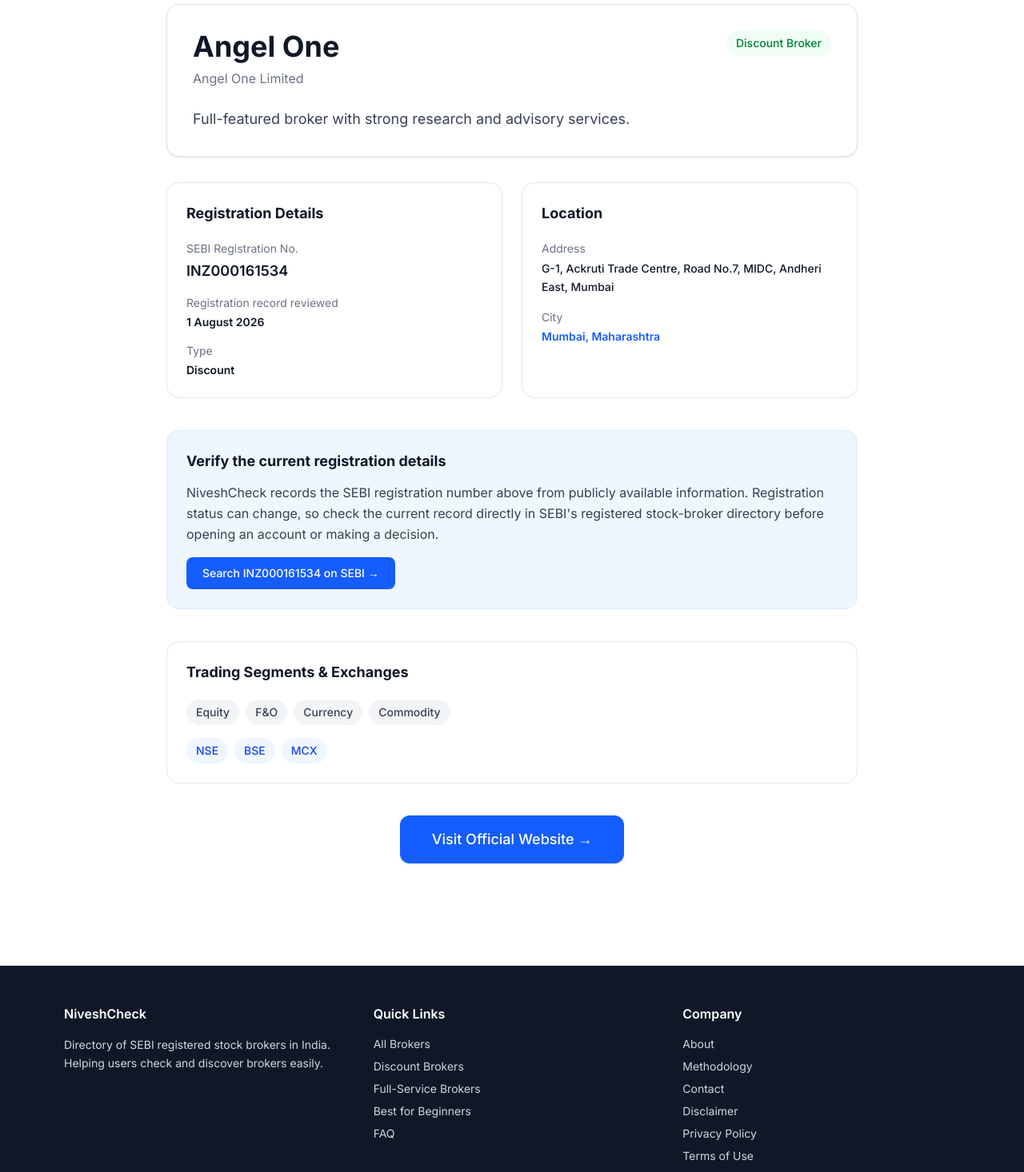
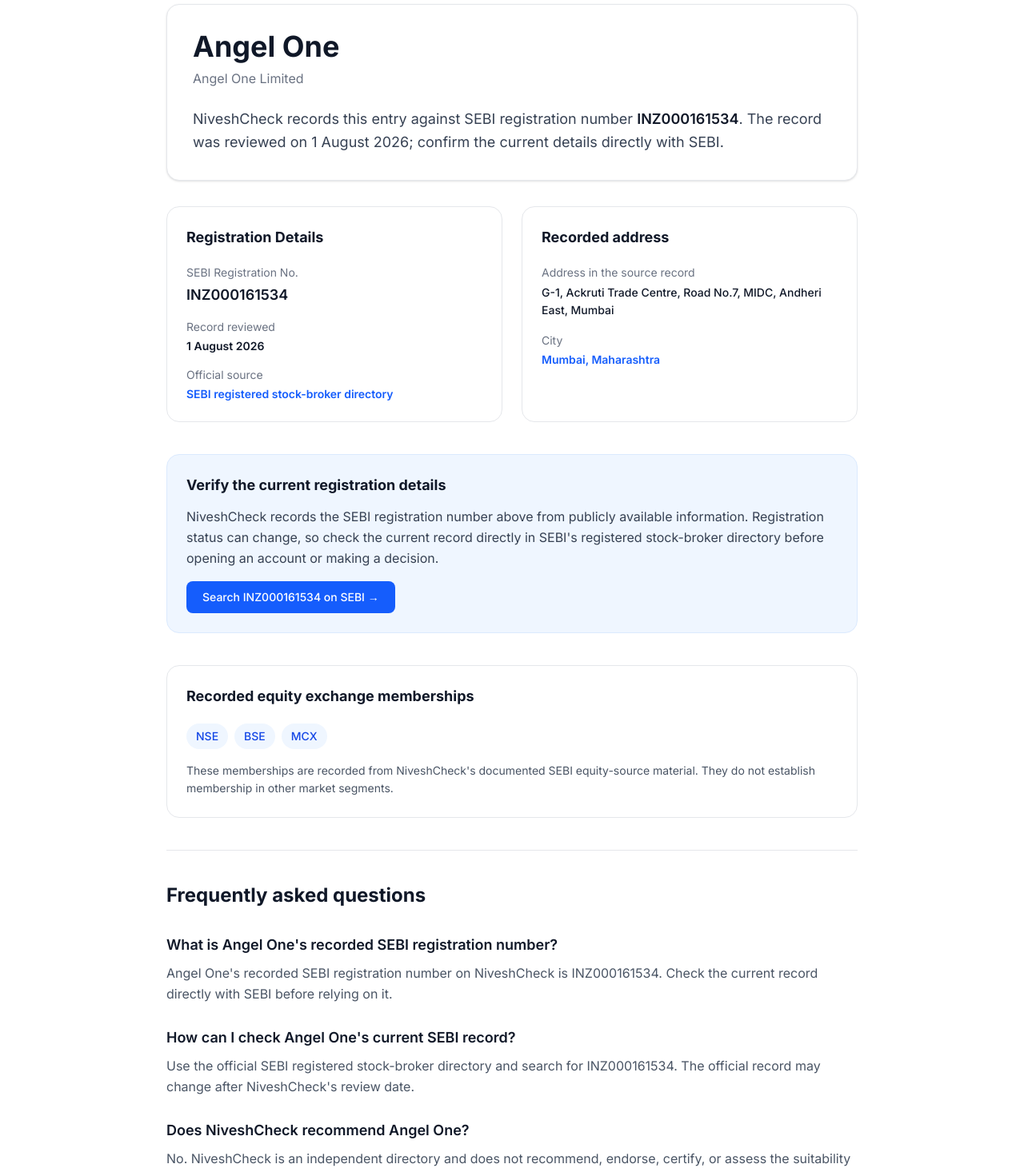
Before and after one commit to divynventures/niveshcheck, a Next.js app: page /brokers/angel-one in a window 1280 px wide. Shown: the part 160-1626 px from the top of the page at 80% size. Built offline with nearby package versions, Linux system fonts and the light colour scheme.

Commit message:
Standardize broker evidence pages

```diff
--- a/src/app/best-stock-brokers-for-beginners/page.tsx
+++ b/src/app/best-stock-brokers-for-beginners/page.tsx
@@ -1,171 +1,5 @@
-import Link from "next/link";
-import brokersData from "@/data/brokers.json";
-import { createPageMetadata } from "@/lib/metadata";
-import { Broker } from "@/lib/types";
-import BrokerCard from "@/components/BrokerCard";
-
-const brokers = brokersData as Broker[];
-
-export const metadata = createPageMetadata({
-  title: "Best Stock Brokers for Beginners in India (2026)",
-  description:
-    "Best SEBI registered stock brokers for beginners in India. Simple platforms, low charges and easy account opening.",
-  pathname: "/best-stock-brokers-for-beginners",
-});
+import { permanentRedirect } from "next/navigation";
 
 export default function BestBrokersForBeginnersPage() {
-  const beginnerFriendlyIds = [
-    "groww",
-    "zerodha",
-    "angel-one",
-    "upstox",
-    "dhan",
-    "5paisa",
-    "paytm-money",
-    "indmoney",
-    "sahi",
-    "groww-main",
-    "zerodha-main",
-    "angel-one-main",
-    "upstox-main",
-    "dhan-main",
-    "5paisa-main",
-  ];
-
-  const beginnerBrokers = beginnerFriendlyIds
-    .map((id) => brokers.find((b) => b.id === id))
-    .filter((b): b is Broker => b !== undefined);
-
-  // Remove duplicates by id
-  const uniqueBrokers = Array.from(
-    new Map(beginnerBrokers.map((b) => [b.id, b])).values()
-  );
-
-  const otherDiscount = brokers.filter(
-    (b) =>
-      b.type === "Discount" &&
-      !uniqueBrokers.some((ub) => ub.id === b.id)
-  );
-
-  const allBeginnerBrokers = [...uniqueBrokers, ...otherDiscount];
-
-  return (
-    <div className="max-w-6xl mx-auto px-4 py-12">
-      {/* Breadcrumb */}
-      <nav className="text-sm text-gray-500 mb-8">
-        <Link href="/" className="hover:text-blue-600 transition">
-          Home
-        </Link>
-        <span className="mx-2">/</span>
-        <span className="text-gray-800">Best for Beginners</span>
-      </nav>
-
-      {/* Header */}
-      <div className="mb-10">
-        <h1 className="text-3xl md:text-4xl font-bold text-gray-900 mb-5 leading-tight">
-          Best Stock Brokers for Beginners in India (2026)
-        </h1>
-
-        <div className="prose prose-gray max-w-3xl text-gray-600 leading-relaxed space-y-4">
-          <p>
-            New to the stock market? The brokers listed on this page are generally considered beginner-friendly
-            because of their simple apps, low charges, and relatively easy account opening process.
-          </p>
-          <p>
-            Always choose a SEBI registered broker and verify the registration number on the official SEBI website
-            before opening a demat account.
-          </p>
-        </div>
-      </div>
-
-      {/* Stats */}
-      <div className="bg-emerald-50 border border-emerald-100 rounded-2xl p-6 mb-12">
-        <p className="text-gray-700 text-lg">
-          <span className="font-bold text-emerald-700 text-xl">{allBeginnerBrokers.length}</span>{" "}
-          beginner-friendly brokers listed
-        </p>
-      </div>
-
-      {/* Broker List */}
-      <div className="grid grid-cols-1 md:grid-cols-2 lg:grid-cols-3 gap-6 mb-16">
-        {allBeginnerBrokers.map((broker) => (
-          <BrokerCard key={broker.id} broker={broker} />
-        ))}
-      </div>
-
-      {/* FAQ */}
-      <section className="border-t border-gray-200 pt-14">
-        <h2 className="text-2xl font-bold text-gray-900 mb-8">
-          Frequently Asked Questions
-        </h2>
-
-        <div className="space-y-8">
-          <div>
-            <h3 className="font-semibold text-lg text-gray-900 mb-2">
-              Which is the best stock broker for beginners in India?
-            </h3>
-            <p className="text-gray-600 leading-relaxed">
-              Groww and Zerodha are among the most popular choices for beginners due to their simple interfaces
-              and educational content. The best option depends on your personal preference and needs.
-            </p>
-          </div>
-
-          <div>
-            <h3 className="font-semibold text-lg text-gray-900 mb-2">
-              What should beginners look for in a stock broker?
-            </h3>
-            <p className="text-gray-600 leading-relaxed">
-              Beginners should look for easy account opening, a user-friendly app, low brokerage,
-              good customer support, and educational resources.
-            </p>
-          </div>
-
-          <div>
-            <h3 className="font-semibold text-lg text-gray-900 mb-2">
-              Are discount brokers good for beginners?
-            </h3>
-            <p className="text-gray-600 leading-relaxed">
-              Yes. Most discount brokers are well suited for beginners because of their low costs and modern platforms.
-              Always ensure the broker is SEBI registered.
-            </p>
-          </div>
-
-          <div>
-            <h3 className="font-semibold text-lg text-gray-900 mb-2">
-              Do I need a lot of money to start with a discount broker?
-            </h3>
-            <p className="text-gray-600 leading-relaxed">
-              No. Most discount brokers have low or zero account opening charges and allow you to start with small amounts.
-              Check the specific broker’s requirements before opening an account.
-            </p>
-          </div>
-        </div>
-      </section>
-
-      {/* Related Links */}
-      <section className="mt-14 pt-10 border-t border-gray-200">
-        <h2 className="text-xl font-bold text-gray-900 mb-5">Related Pages</h2>
-        <div className="flex flex-wrap gap-3">
-          <Link
-            href="/discount-stock-brokers"
-            className="px-4 py-2 bg-white border border-gray-200 rounded-lg text-sm hover:border-blue-400 transition"
-          >
-            Discount Brokers
-          </Link>
-          <Link
-            href="/full-service-stock-brokers"
-            className="px-4 py-2 bg-white border border-gray-200 rounded-lg text-sm hover:border-blue-400 transition"
-          >
-            Full-Service Brokers
-          </Link>
-          <Link
-            href="/faq"
-            className="px-4 py-2 bg-white border border-gray-200 rounded-lg text-sm hover:border-blue-400 transition"
-          >
-            FAQ
-          </Link>
-        </div>
-      </section>
-    </div>
-  );
+  permanentRedirect("/brokers");
 }
--- a/src/app/brokers/[slug]/page.tsx
+++ b/src/app/brokers/[slug]/page.tsx
@@ -41,16 +41,27 @@
 
   if (!broker) notFound();
 
-  const sebiSearchUrl =
-    broker.registrationSourceUrl ?? getSebiBrokerSearchUrl(broker.sebiRegNo);
-  const registrationReviewedAt = broker.registrationReviewedAt
-    ? new Intl.DateTimeFormat("en-IN", {
+  const sebiSearchUrl = broker.registrationSourceUrl ?? getSebiBrokerSearchUrl(broker.sebiRegNo);
+  const registrationReviewedAt = new Intl.DateTimeFormat("en-IN", {
     day: "numeric",
     month: "long",
     year: "numeric",
     timeZone: "UTC",
-      }).format(new Date(`${broker.registrationReviewedAt}T00:00:00Z`))
-    : null;
+  }).format(new Date(`${broker.registrationReviewedAt}T00:00:00Z`));
+  const faqItems = [
+    {
+      question: `What is ${broker.tradeName}'s recorded SEBI registration number?`,
+      answer: `${broker.tradeName}'s recorded SEBI registration number on NiveshCheck is ${broker.sebiRegNo}. Check the current record directly with SEBI before relying on it.`,
+    },
+    {
+      question: `How can I check ${broker.tradeName}'s current SEBI record?`,
+      answer: `Use the official SEBI registered stock-broker directory and search for ${broker.sebiRegNo}. The official record may change after NiveshCheck's review date.`,
+    },
+    {
+      question: `Does NiveshCheck recommend ${broker.tradeName}?`,
+      answer: "No. NiveshCheck is an independent directory and does not recommend, endorse, certify, or assess the suitability of brokers.",
+    },
+  ];
 
   const schema = {
     "@context": "https://schema.org",
@@ -79,11 +90,21 @@
       },
     ],
   };
+  const faqSchema = {
+    "@context": "https://schema.org",
+    "@type": "FAQPage",
+    mainEntity: faqItems.map((item) => ({
+      "@type": "Question",
+      name: item.question,
+      acceptedAnswer: { "@type": "Answer", text: item.answer },
+    })),
+  };
 
   return (
     <div className="max-w-4xl mx-auto px-4 py-12">
       <JsonLd data={breadcrumbSchema} />
-      {broker.registrationReviewedAt && <JsonLd data={schema} />}
+      <JsonLd data={schema} />
+      <JsonLd data={faqSchema} />
 
       {/* Breadcrumb */}
       <nav className="text-sm text-gray-500 mb-8">
@@ -107,19 +128,13 @@
             </h1>
             <p className="text-gray-500">{broker.name}</p>
           </div>
-          <span
-            className={`inline-block text-sm font-medium px-3 py-1.5 rounded-full ${
-              broker.type === "Discount"
-                ? "bg-green-50 text-green-700"
-                : "bg-blue-50 text-blue-700"
-            }`}
-          >
-            {broker.type} Broker
-          </span>
         </div>
 
         <p className="text-gray-700 leading-relaxed text-lg">
-          {broker.description}
+          NiveshCheck records this entry against SEBI registration number{" "}
+          <span className="font-semibold text-gray-900">{broker.sebiRegNo}</span>. The
+          record was reviewed on {registrationReviewedAt}; confirm the current details
+          directly with SEBI.
         </p>
       </div>
 
@@ -136,24 +151,31 @@
                 {broker.sebiRegNo}
               </dd>
             </div>
-            {registrationReviewedAt && (
             <div>
-                <dt className="text-gray-500 mb-1">Registration record reviewed</dt>
+              <dt className="text-gray-500 mb-1">Record reviewed</dt>
               <dd className="font-semibold text-gray-900">{registrationReviewedAt}</dd>
             </div>
-            )}
             <div>
-              <dt className="text-gray-500 mb-1">Type</dt>
-              <dd className="font-semibold text-gray-900">{broker.type}</dd>
+              <dt className="text-gray-500 mb-1">Official source</dt>
+              <dd>
+                <a
+                  href={sebiSearchUrl}
+                  target="_blank"
+                  rel="noopener noreferrer"
+                  className="font-semibold text-blue-600 hover:underline"
+                >
+                  SEBI registered stock-broker directory
+                </a>
+              </dd>
             </div>
           </dl>
         </div>
 
         <div className="bg-white border border-gray-200 rounded-2xl p-6">
-          <h2 className="font-bold text-lg text-gray-900 mb-5">Location</h2>
+          <h2 className="font-bold text-lg text-gray-900 mb-5">Recorded address</h2>
           <dl className="space-y-4 text-sm">
             <div>
-              <dt className="text-gray-500 mb-1">Address</dt>
+              <dt className="text-gray-500 mb-1">Address in the source record</dt>
               <dd className="font-medium text-gray-900 leading-relaxed">
                 {broker.address}
               </dd>
@@ -192,21 +214,11 @@
         </a>
       </section>
 
-      {/* Segments */}
+      {/* Equity exchange memberships */}
       <div className="bg-white border border-gray-200 rounded-2xl p-6 mb-10">
         <h2 className="font-bold text-lg text-gray-900 mb-5">
-          Trading Segments & Exchanges
+          Recorded equity exchange memberships
         </h2>
-        <div className="flex flex-wrap gap-2 mb-4">
-          {broker.segments.map((seg) => (
-            <span
-              key={seg}
-              className="px-3 py-1.5 bg-gray-100 text-gray-700 rounded-full text-sm font-medium"
-            >
-              {seg}
-            </span>
-          ))}
-        </div>
         <div className="flex flex-wrap gap-2">
           {broker.exchanges.map((ex) => (
             <span
@@ -217,21 +229,27 @@
             </span>
           ))}
         </div>
+        <p className="mt-4 text-sm text-gray-600 leading-relaxed">
+          These memberships are recorded from NiveshCheck&apos;s documented SEBI equity-source
+          material. They do not establish membership in other market segments.
+        </p>
       </div>
 
-      {/* CTA */}
-      {broker.website && (
-        <div className="text-center">
-          <a
-            href={broker.website}
-            target="_blank"
-            rel="noopener noreferrer"
-            className="inline-block bg-blue-600 hover:bg-blue-700 text-white px-10 py-4 rounded-xl font-medium transition shadow-sm text-lg"
-          >
-            Visit Official Website →
-          </a>
+      <section className="border-t border-gray-200 pt-10">
+        <h2 className="text-2xl font-bold text-gray-900 mb-8">Frequently asked questions</h2>
+        <div className="space-y-7">
+          {faqItems.map((item) => (
+            <div key={item.question}>
+              <h3 className="font-semibold text-lg text-gray-900 mb-2">{item.question}</h3>
+              <p className="text-gray-600 leading-relaxed">{item.answer}</p>
             </div>
-      )}
+          ))}
+        </div>
+        <p className="mt-8 text-sm text-gray-600">
+          See a factual error? <Link href="/contact" className="text-blue-600 hover:underline">Suggest a correction</Link> or read our{" "}
+          <Link href="/methodology" className="text-blue-600 hover:underline">methodology</Link>.
+        </p>
+      </section>
     </div>
   );
 }
--- a/src/app/discount-stock-brokers/page.tsx
+++ b/src/app/discount-stock-brokers/page.tsx
@@ -120,12 +120,6 @@
             Full-Service Brokers
           </Link>
           <Link
-            href="/best-stock-brokers-for-beginners"
-            className="px-4 py-2 bg-white border border-gray-200 rounded-lg text-sm hover:border-blue-400 transition"
-          >
-            Best for Beginners
-          </Link>
-          <Link
             href="/faq"
             className="px-4 py-2 bg-white border border-gray-200 rounded-lg text-sm hover:border-blue-400 transition"
           >
--- a/src/app/fno-brokers/page.tsx
+++ b/src/app/fno-brokers/page.tsx
@@ -122,12 +122,6 @@
             Full-Service Brokers
           </Link>
           <Link
-            href="/best-stock-brokers-for-beginners"
-            className="px-4 py-2 bg-white border border-gray-200 rounded-lg text-sm hover:border-blue-400 transition"
-          >
-            Best for Beginners
-          </Link>
-          <Link
             href="/faq"
             className="px-4 py-2 bg-white border border-gray-200 rounded-lg text-sm hover:border-blue-400 transition"
           >
--- a/src/app/full-service-stock-brokers/page.tsx
+++ b/src/app/full-service-stock-brokers/page.tsx
@@ -120,12 +120,6 @@
             Discount Brokers
           </Link>
           <Link
-            href="/best-stock-brokers-for-beginners"
-            className="px-4 py-2 bg-white border border-gray-200 rounded-lg text-sm hover:border-blue-400 transition"
-          >
-            Best for Beginners
-          </Link>
-          <Link
             href="/faq"
             className="px-4 py-2 bg-white border border-gray-200 rounded-lg text-sm hover:border-blue-400 transition"
           >
--- a/src/app/page.tsx
+++ b/src/app/page.tsx
@@ -19,8 +19,8 @@
             Stock Brokers in India
           </h1>
           <p className="text-lg md:text-xl text-gray-600 max-w-2xl mx-auto mb-10 leading-relaxed">
-            NiveshCheck helps you discover and compare verified SEBI registered stock brokers.
-            Find the right discount or full-service broker for your needs.
+            Browse recorded SEBI registration details for stock brokers in India and check
+            the current official record directly with SEBI.
           </p>
           <div className="flex flex-col sm:flex-row gap-4 justify-center">
             <Link
@@ -30,10 +30,10 @@
               Explore All Brokers
             </Link>
             <Link
-              href="/best-stock-brokers-for-beginners"
+              href="/faq"
               className="inline-block bg-white hover:bg-gray-50 text-gray-800 border border-gray-300 px-8 py-3.5 rounded-xl font-medium transition"
             >
-              Best for Beginners
+              How to check a broker
             </Link>
           </div>
         </div>
@@ -77,10 +77,10 @@
         </div>
       </section>
 
-      {/* Popular Brokers */}
+      {/* Broker directory preview */}
       <section className="max-w-6xl mx-auto px-4 py-10">
         <div className="flex items-center justify-between mb-8">
-          <h2 className="text-2xl md:text-3xl font-bold text-gray-900">Popular Stock Brokers</h2>
+          <h2 className="text-2xl md:text-3xl font-bold text-gray-900">Broker directory</h2>
           <Link href="/brokers" className="text-blue-600 hover:text-blue-700 text-sm font-medium">
             View all →
           </Link>
--- a/src/app/sitemap.ts
+++ b/src/app/sitemap.ts
@@ -28,12 +28,6 @@
     },
     {
       url: `${baseUrl}/full-service-stock-brokers`,
-      lastModified: new Date(),
-      changeFrequency: "weekly",
-      priority: 0.8,
-    },
-    {
-      url: `${baseUrl}/best-stock-brokers-for-beginners`,
       lastModified: new Date(),
       changeFrequency: "weekly",
       priority: 0.8,
--- a/src/components/BrokerCard.tsx
+++ b/src/components/BrokerCard.tsx
@@ -7,22 +7,13 @@
       href={`/brokers/${broker.slug}`}
       className="block bg-white border border-gray-200 rounded-2xl p-6 hover:border-blue-400 hover:shadow-lg transition group"
     >
-      <div className="flex items-start justify-between mb-4">
+      <div className="mb-4">
         <div>
           <h3 className="text-lg font-bold text-gray-900 group-hover:text-blue-600 transition">
             {broker.tradeName}
           </h3>
           <p className="text-sm text-gray-500 mt-0.5">{broker.name}</p>
         </div>
-        <span
-          className={`text-xs font-medium px-2.5 py-1 rounded-full ${
-            broker.type === "Discount"
-              ? "bg-green-50 text-green-700"
-              : "bg-blue-50 text-blue-700"
-          }`}
-        >
-          {broker.type}
-        </span>
       </div>
 
       <div className="space-y-2 text-sm text-gray-600">
--- a/src/components/Footer.tsx
+++ b/src/components/Footer.tsx
@@ -31,11 +31,6 @@
               <li>
                 <Link href="/full-service-stock-brokers" className="hover:text-white transition">
                   Full-Service Brokers
-                </Link>
-              </li>
-              <li>
-                <Link href="/best-stock-brokers-for-beginners" className="hover:text-white transition">
-                  Best for Beginners
                 </Link>
               </li>
               <li>
--- a/src/components/Header.tsx
+++ b/src/components/Header.tsx
@@ -31,9 +31,6 @@
           </Link>
           <Link href="/full-service-stock-brokers" className="hover:text-blue-600 transition">
             Full-Service
-          </Link>
-          <Link href="/best-stock-brokers-for-beginners" className="hover:text-blue-600 transition">
-            For Beginners
           </Link>
           <Link href="/faq" className="hover:text-blue-600 transition">
             FAQ
@@ -71,9 +68,6 @@
             <Link href="/full-service-stock-brokers" onClick={() => setIsOpen(false)} className="py-2 hover:text-blue-600">
               Full-Service Brokers
             </Link>
-            <Link href="/best-stock-brokers-for-beginners" onClick={() => setIsOpen(false)} className="py-2 hover:text-blue-600">
-              Best for Beginners
-            </Link>
             <Link href="/fno-brokers" onClick={() => setIsOpen(false)} className="py-2 hover:text-blue-600">
               F&O Brokers
             </Link>
```
Lines whose indentation alone changed are shown as unchanged.
